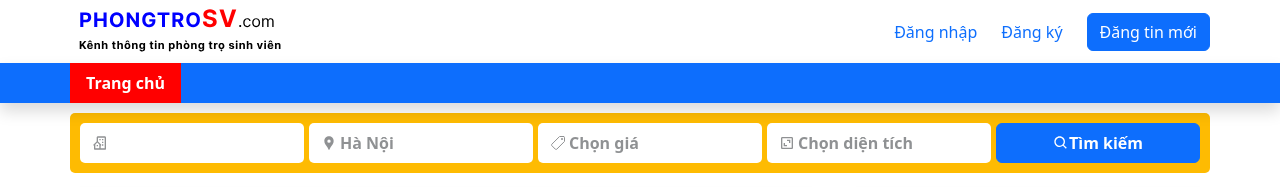
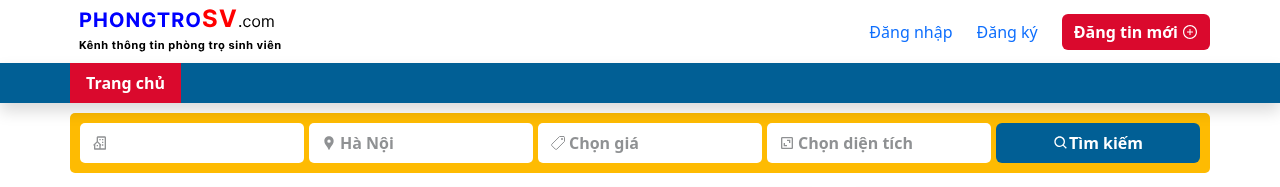
Before and after one commit to tranxuantruongjk/apart_finding, a React (Create React App) app in the folder client/: page / in a window 1280 px wide. Shown: the top 187 px of the page. Built offline with nearby package versions, Linux system fonts and the light colour scheme; no server answers.

Commit message:
change main color

```diff
--- a/client/src/App.scss
+++ b/client/src/App.scss
@@ -1,3 +1,8 @@
+button {
+  border: none !important;
+  outline: none !important;
+}
+
 .container {
   padding-left: 0px !important;
   padding-right: 0px !important;
--- /dev/null
+++ b/client/src/assets/scss/_variables.scss
@@ -0,0 +1,3 @@
+$main-color: #015f95;
+$actived-color: #da092d;
+// #015f95 3367d6
--- /dev/null
+++ b/client/src/assets/scss/style.scss
@@ -0,0 +1 @@
+@import "./variables";
--- a/client/src/components/header/Header.js
+++ b/client/src/components/header/Header.js
@@ -5,6 +5,7 @@ import Button from "react-bootstrap/Button";
 import { Link } from "react-router-dom";
 import { AuthContext } from "../../contexts/AuthContext";
 import NavDropdown from "react-bootstrap/NavDropdown";
+import { AiOutlinePlusCircle } from "react-icons/ai";
 
 import "./header.scss";
 
@@ -24,7 +25,7 @@ const Header = () => {
       {user && user.role === 1 ? (
         <></>
       ) : (
-        <Container className="d-flex justify-content-between">
+        <Container className="d-flex justify-content-between header">
           <div className="header__logo">
             <Link to={"/"}>
               <img src={logo} alt="logo" />
@@ -72,8 +73,11 @@ const Header = () => {
               </>
             )}
             <div className="btn__post">
-              <Link to="/me/create">
-                <Button>Đăng tin mới</Button>
+              <Link to="/me/create" className="text-decoration-none">
+                <Button className="d-flex align-items-center">
+                  <span>Đăng tin mới</span>
+                  <AiOutlinePlusCircle className="ms-1"/>
+                </Button>
               </Link>
             </div>
           </div>
--- a/client/src/components/header/header.scss
+++ b/client/src/components/header/header.scss
@@ -1,3 +1,6 @@
+@use "../../assets//scss/style.scss" as *;
+
+.header {
   .btn__login,
   .btn__logout,
   .btn__signup,
@@ -10,6 +13,20 @@
     }
   }
 
+  .btn__post button {
+    background-color: $actived-color;
+    font-weight: 600;
+
+    &:hover {
+      background-color: #f20a32;
+    }
+
+    &:active {
+      background-color: $actived-color;
+    }
+  }
+
   .my-item {
     background-color: #fff !important;
   }
+}
--- a/client/src/components/navbarMenu/NavbarMenu.js
+++ b/client/src/components/navbarMenu/NavbarMenu.js
@@ -58,7 +58,7 @@ const NavbarMenu = () => {
       {user && user.role === 1 ? (
         <></>
       ) : (
-        <Navbar expand="lg" bg="primary" variant="dark" className="shadow p-0">
+        <Navbar expand="lg" variant="dark" className="shadow p-0">
           <Container>
             <Nav className="me-auto">
               {navMenu.map((menu, i) => (
--- a/client/src/components/navbarMenu/navbarMenu.scss
+++ b/client/src/components/navbarMenu/navbarMenu.scss
@@ -1,9 +1,15 @@
-.menuItem {
-  &:hover {
-    background-color: red;
+@use "../../assets//scss/style.scss" as *;
+
+nav {
+  background-color: $main-color;
+
+  .menuItem {
+    &:hover {
+      background-color: $actived-color;
+    }
+  }
+
+  .actived {
+    background-color: $actived-color;
   }
 }
-
-.actived {
-  background-color: red;
-}
--- a/client/src/components/searchBar/searchBar.scss
+++ b/client/src/components/searchBar/searchBar.scss
@@ -1,3 +1,5 @@
+@use "../../assets//scss/style.scss" as *;
+
 .search-bar {
   min-height: 60px;
   margin: 10px 0px;
@@ -30,6 +32,8 @@
     margin-right: 0px;
     flex: 1;
     font-weight: 600;
+    background-color: $main-color;
+    color: white;
   }
 }
 
--- a/client/src/index.js
+++ b/client/src/index.js
@@ -1,6 +1,7 @@
 import React from 'react';
 import ReactDOM from 'react-dom/client';
 import './index.css';
+import './assets/scss/style.scss';
 import App from './App';
 import reportWebVitals from './reportWebVitals';
 import 'bootstrap/dist/css/bootstrap.min.css';
--- a/client/src/pages/management/newPost/NewPost.js
+++ b/client/src/pages/management/newPost/NewPost.js
@@ -162,20 +162,20 @@ const NewPost = () => {
   };
 
   return (
-    <div>
-      <div className="post__header mt-3 pb-2 mx-2 border-bottom">
+    <div className="new-post">
+      <div className="new-post__header mt-3 pb-2 mx-2 border-bottom">
         <h2>Đăng tin mới</h2>
       </div>
       <AlertMessage info={alert} />
       <Form
-        className="my-3 mx-2"
+        className="new-post__body my-3 mx-2"
         onSubmit={create}
         encType="multipart/form-data"
       >
         <Row>
-          <Col md={8}>
-            <Card border="primary" className="shadow mb-3">
-              <Card.Header className="text-bg-primary">
+          <Col md={8} className="new-post__info">
+            <Card className="shadow mb-3">
+              <Card.Header>
                 <Row>
                   <h3>Địa chỉ cho thuê</h3>
                 </Row>
@@ -264,8 +264,8 @@ const NewPost = () => {
                 </Row>
               </Card.Body>
             </Card>
-            <Card border="primary" className="shadow mb-3">
-              <Card.Header className="text-bg-primary">
+            <Card className="shadow mb-3">
+              <Card.Header>
                 <Row>
                   <h3>Thông tin mô tả</h3>
                 </Row>
@@ -398,7 +398,7 @@ const NewPost = () => {
               <FileList type="video" files={files} removeFile={removeFile} />
             </Row>
             <Row className="me-1">
-              <Button variant="primary" type="submit" className="mx-2 btn-create">
+              <Button type="submit" className="mx-2 btn-create">
                 Đăng bài
               </Button>
             </Row>
--- a/client/src/pages/management/newPost/newPost.scss
+++ b/client/src/pages/management/newPost/newPost.scss
@@ -1,8 +1,27 @@
-.post-note {
-  color: #856404;
-  background-color: #fff3cd !important;
+@use "../../../assets/scss/style.scss" as *;
 
-  ul {
-    padding-left: 1.2rem !important;
+.new-post {
+  .post-note {
+    color: #856404;
+    background-color: #fff3cd !important;
+
+    ul {
+      padding-left: 1.2rem !important;
+    }
+  }
+
+  &__info {
+    .card {
+      border: 1px solid $main-color;
+    }
+
+    .card-header {
+      color: white;
+      background-color: $main-color;
+    }
+
+    button {
+      background-color: $main-color;
+    }
   }
 }
--- a/client/src/pages/management/profile/profile.scss
+++ b/client/src/pages/management/profile/profile.scss
@@ -1,3 +1,5 @@
+@use "../../../assets/scss/style.scss" as *;
+
 .my-profile {
 
   &__header {
@@ -11,7 +13,6 @@
   &__body {
     margin-top: 1.5rem;
     margin-bottom: 1.5rem;
-  }
 
     .change-password {
       color: blue;
@@ -24,6 +25,8 @@
 
     .btn-update {
       width: 100%;
+      background-color: $main-color;
+    }
   }
 
   // .avatar-wrapper {
```
Lines whose indentation alone changed are shown as unchanged.
